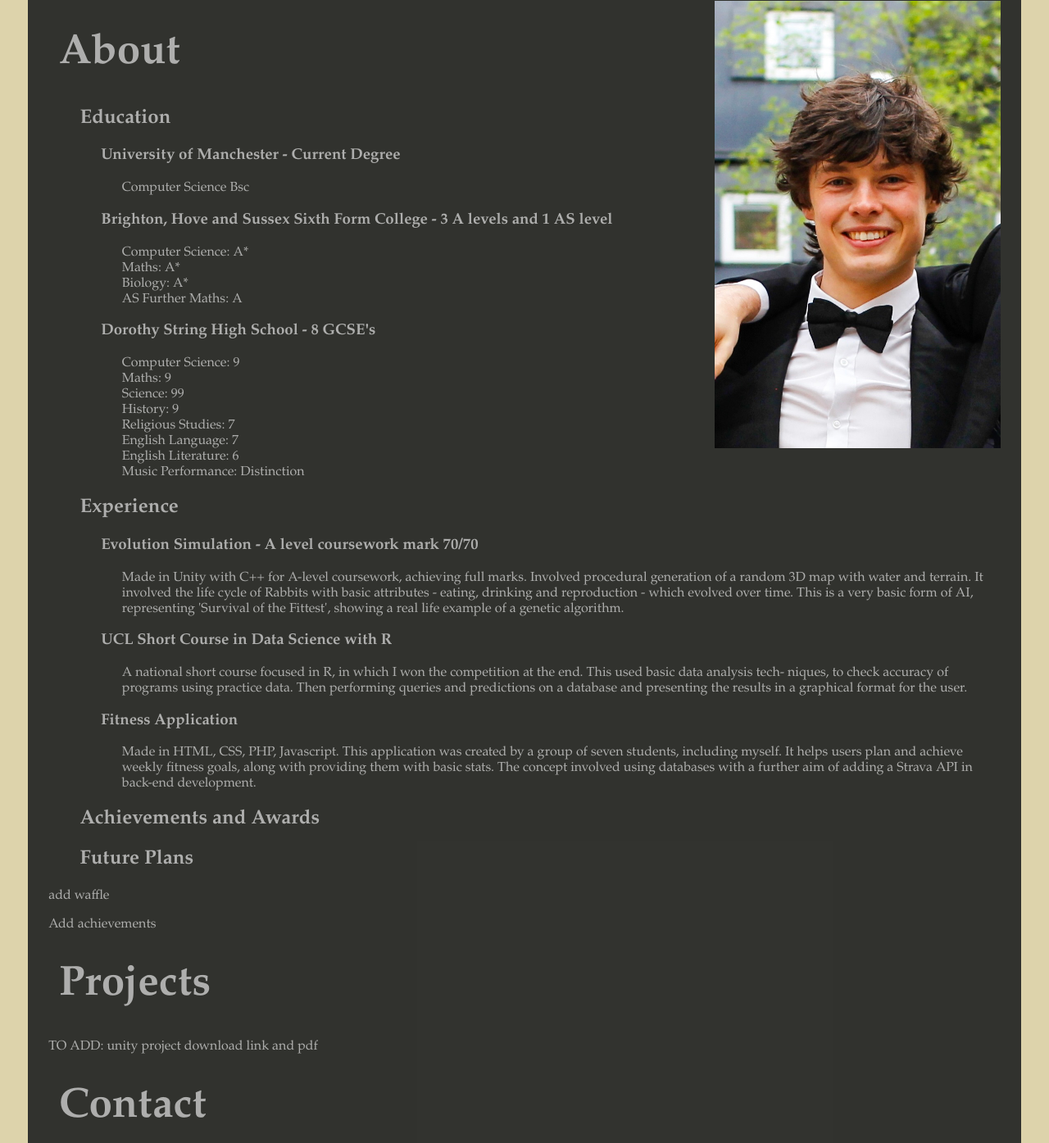
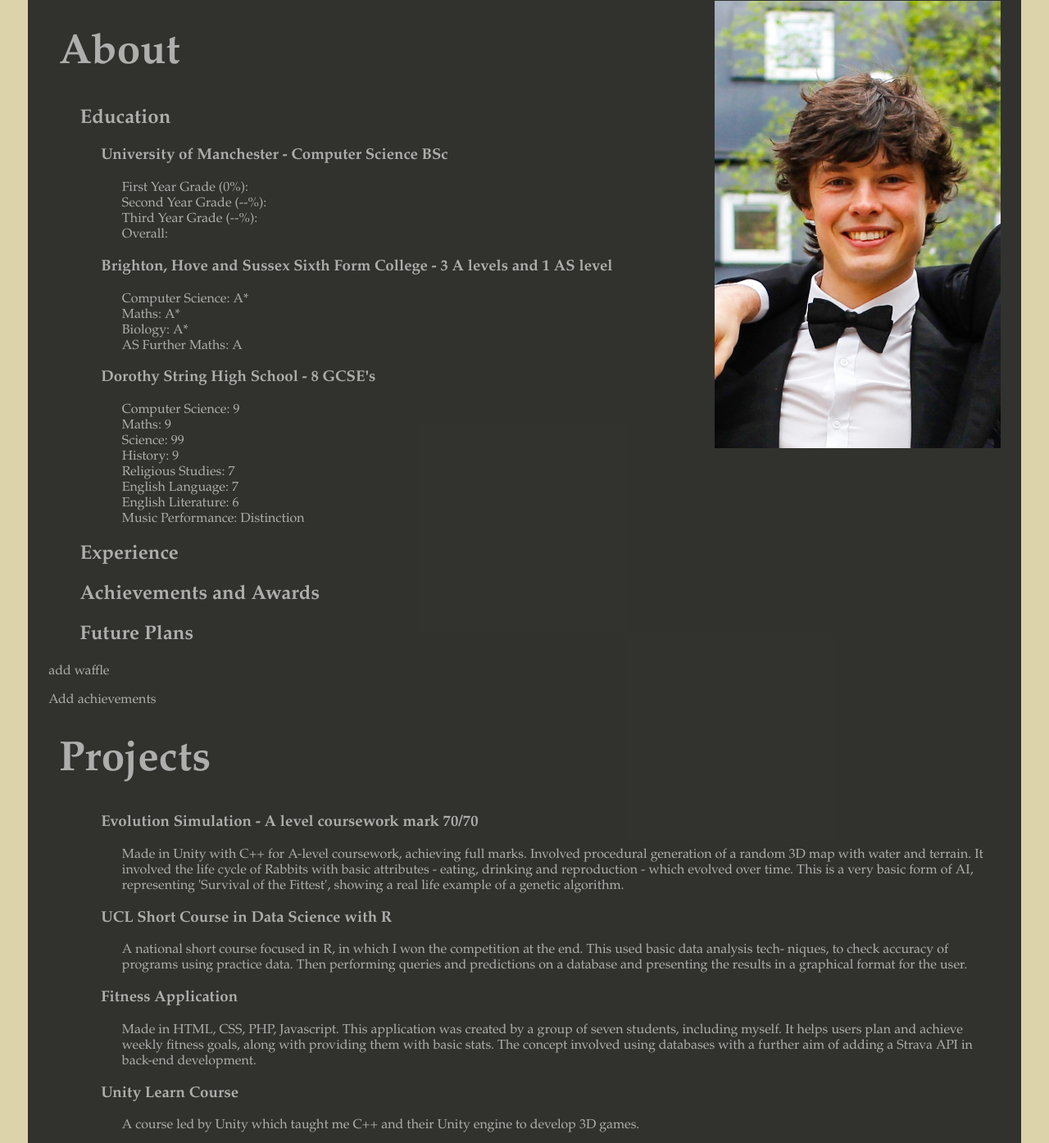
Before and after one commit to DylanC123/Portfolio, a plain HTML site: page index.html in a window 1280 px wide. Shown: the part 245-1640 px from the top of the page at 82% size. Drawn offline with nearby package versions, Linux system fonts and the light colour scheme.

Commit message:
Changed location of projects

```diff
--- a/index.html
+++ b/index.html
@@ -55,9 +55,12 @@
             <h1 id = "about">About</h1>
 
             <h2> Education </h2>
-                <h3> University of Manchester - Current Degree</h3>
+                <h3> University of Manchester - Computer Science BSc</h3>
                 <ul>
-                        <li>Computer Science Bsc</li>
+                    <li>First Year Grade (0%): </li>
+                    <li>Second Year Grade (--%): </li>
+                    <li>Third Year Grade (--%): </li>
+                    <li>Overall: </li>
                 </ul>
                 <h3> Brighton, Hove and Sussex Sixth Form College - 3 A levels and 1 AS level</h3>
                     <ul>
@@ -80,6 +83,14 @@
 
             <h2> Experience </h2>
 
+            <h2> Achievements and Awards </h2>
+
+            <h2> Future Plans </h2>
+
+            <p>add waffle</p>
+            <p>Add achievements</p>
+            <h1 id = "projects">Projects</h1>
+                <!--Shows all my projects-->
                 <h3>Evolution Simulation - A level coursework mark 70/70</h3>
                 <ul>
                     <li>
@@ -96,14 +107,10 @@
                     <p>Made in HTML, CSS, PHP, Javascript. This application was created by a group of seven students, including myself. It helps users plan and achieve weekly fitness goals, along with providing them with basic stats. The concept involved using databases with a further aim of adding a Strava API in back-end development.</p>
                     </li>
                 </ul>
-
-            <h2> Achievements and Awards </h2>
-
-            <h2> Future Plans </h2>
-
-            <p>add waffle</p>
-            <p>Add achievements</p>
-            <h1 id = "projects">Projects</h1>
+                <h3>Unity Learn Course</h3>
+                <ul>
+                    <li>A course led by Unity which taught me C++ and their Unity engine to develop 3D games.</li>
+                </ul>
                 <p>TO ADD: unity project download link and pdf</p>
             <h1 id = "contact">Contact</h1>
             <p>TO ADD: LinkedIn, Gitlab, email and number</p>
--- a/styles.css
+++ b/styles.css
@@ -46,7 +46,6 @@ h1 {
     padding-right: 2vw;
     padding-bottom: 0.5vh;
     margin: 2vw;
-
 }
 
 .main h1 {
```
Lines whose indentation alone changed are shown as unchanged.
